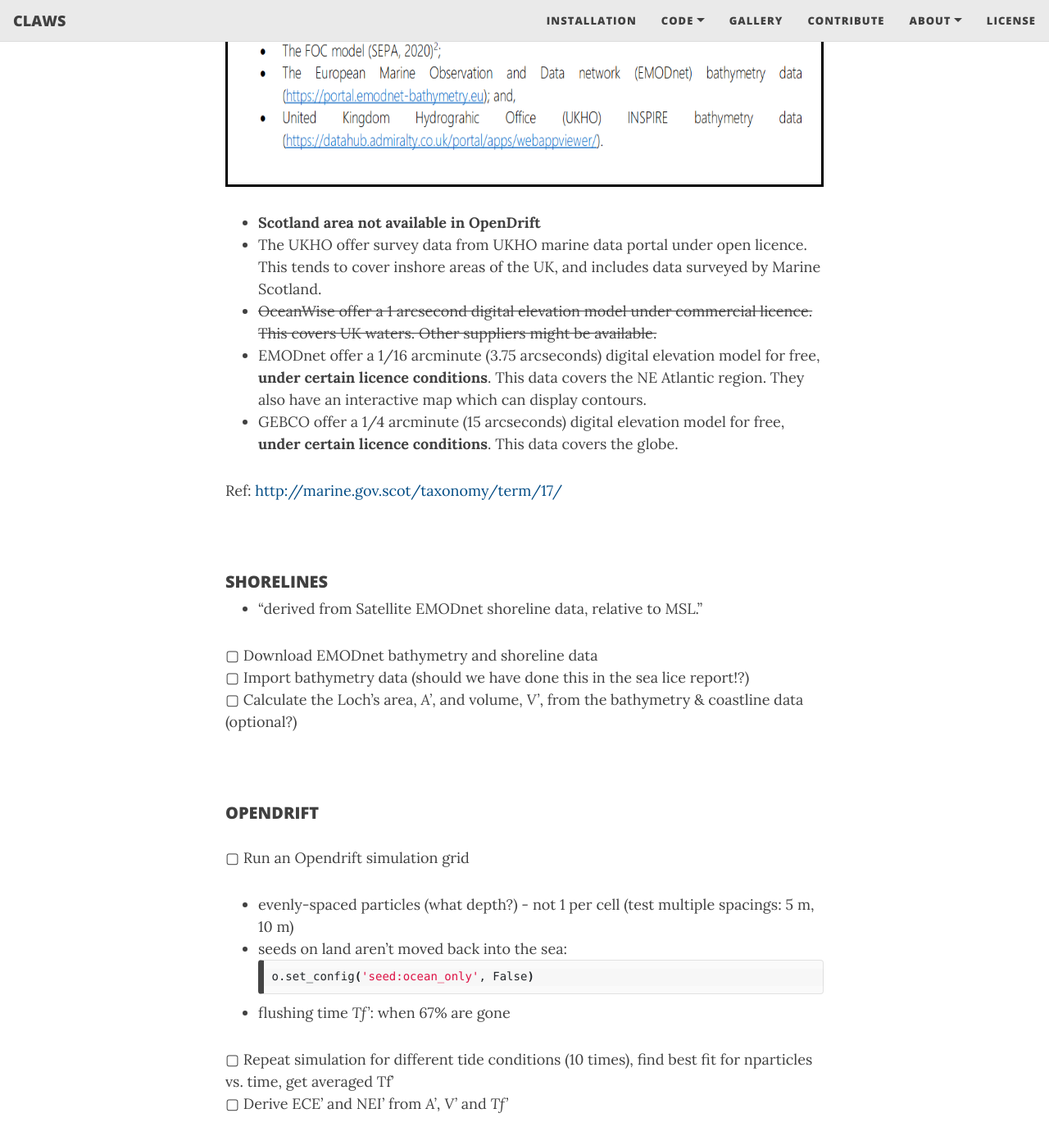
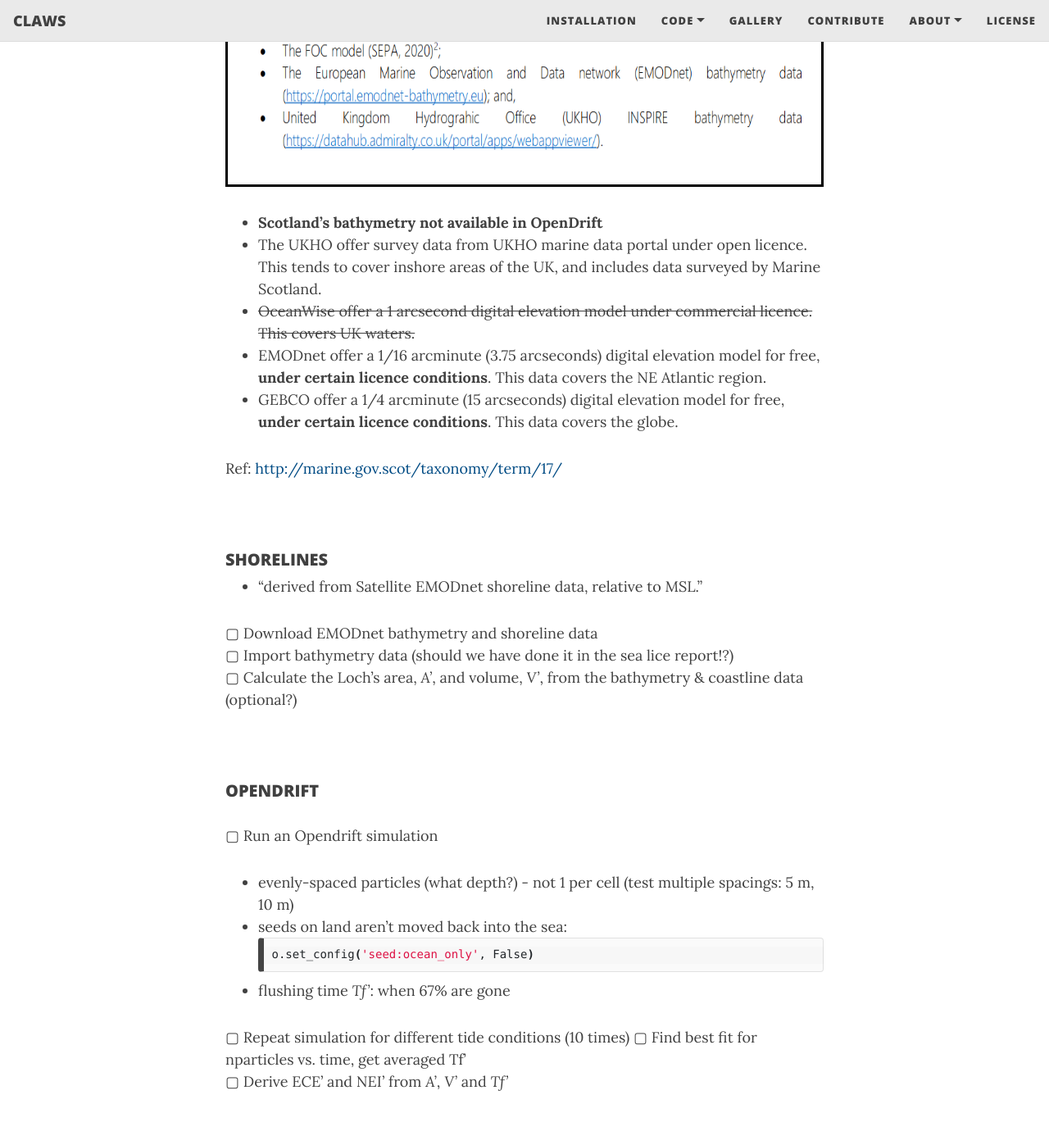
Before and after one commit to claws-scot/claws-scot.github.io, a Jekyll site: the page built from meeting.md, in a window 1280 px wide and 1400 px high, scrolled down 1659 px. Shown: the top 1397 px of the window at 82% size. Built offline with Jekyll 4.4.1, drawn with Linux system fonts in a browser that asks for light colours; nearby versions of some CDN libraries.

Commit message:
Editing web pages

````diff
--- a/meeting.md
+++ b/meeting.md
@@ -50,10 +50,10 @@
 <img src="/docs/meeting/bathymetry-data.png" style="height:300px">
 </p>
 
-  - <b>Scotland area not available in OpenDrift</b>
+  - <b>Scotland's bathymetry not available in OpenDrift</b>
   - The UKHO offer survey data from UKHO marine data portal under open licence.  This tends to cover inshore areas of the UK, and includes data surveyed by Marine Scotland.
-  - <strike>OceanWise offer a 1 arcsecond digital elevation model under commercial licence. This covers UK waters.  Other suppliers might be available.</strike>
-  - EMODnet offer a 1/16 arcminute (3.75 arcseconds) digital elevation model for free, <b>under certain licence conditions</b>.  This data covers the NE Atlantic region.  They also have an interactive map which can display contours.
+  - <strike>OceanWise offer a 1 arcsecond digital elevation model under commercial licence. This covers UK waters.</strike>
+  - EMODnet offer a 1/16 arcminute (3.75 arcseconds) digital elevation model for free, <b>under certain licence conditions</b>.  This data covers the NE Atlantic region.
   - GEBCO offer a 1/4 arcminute (15 arcseconds) digital elevation model for free, <b>under certain licence conditions</b>.  This data covers the globe.
 
 Ref: <a href="http://marine.gov.scot/taxonomy/term/17/">http://marine.gov.scot/taxonomy/term/17/</a>
@@ -64,12 +64,12 @@
 
 
 &#9634; Download EMODnet bathymetry and shoreline data
-&#9634; Import bathymetry data (should we have done this in the sea lice report!?)
+&#9634; Import bathymetry data (should we have done it in the sea lice report!?)
 &#9634; Calculate the Loch's area, _A'_, and volume, _V'_, from the bathymetry & coastline data (optional?)
 
 &nbsp;
 <h5>OPENDRIFT</h5>
-&#9634; Run an Opendrift simulation grid
+&#9634; Run an Opendrift simulation
   * evenly-spaced particles (what depth?) - not 1 per cell (test multiple spacings: 5 m, 10 m)
   * seeds on land aren't moved back into the sea:
     ```sh
````
Also changed, not shown: other parts of meeting.md (+2 -1 lines).
